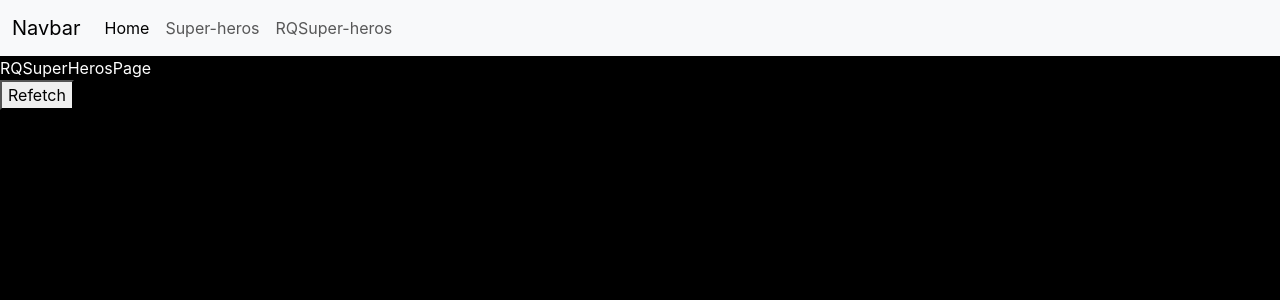
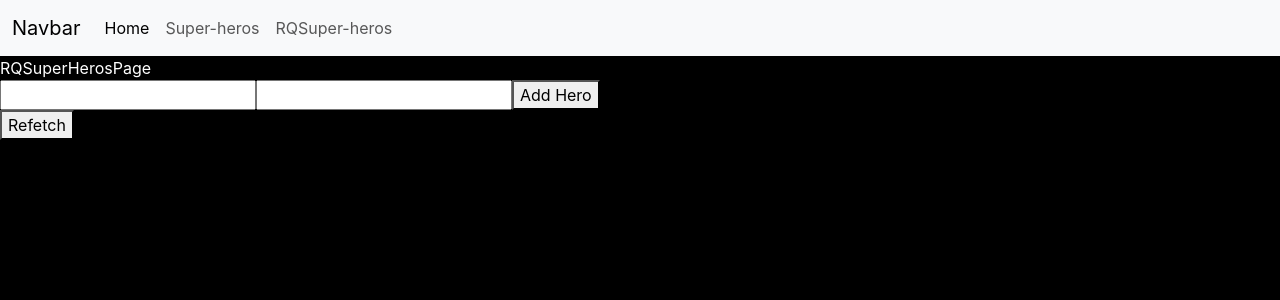
Before and after one commit to ANSH127/React-Fetch-Magic, a React (Create React App) app: page /rq-super-heros in a window 1280 px wide. Shown: the top 300 px of the page. Built offline with nearby package versions, Linux system fonts and the light colour scheme.

Commit message:
using mutation

```diff
--- a/db.json
+++ b/db.json
@@ -14,6 +14,11 @@
       "id": 3,
       "name": "Wonder Woman",
       "alterEgo": "Princess Diana"
+    },
+    {
+      "name": "The Flash",
+      "alterEgo": "Barry Allen",
+      "id": 4
     }
   ],
   "friends": [
@@ -39,7 +44,11 @@
   "channels": [
     {
       "id": "codevolution",
-        "courses": ["react", "vue", "angular"]
+      "courses": [
+        "react",
+        "vue",
+        "angular"
+      ]
     }
   ],
   "colors": [
@@ -76,5 +85,4 @@
       "label": "purple"
     }
   ]
-
 }
--- a/src/components/RQSuperHerosPage.js
+++ b/src/components/RQSuperHerosPage.js
@@ -1,10 +1,23 @@
 import React from 'react'
 // import { useQuery } from '@tanstack/react-query'
 // import axios from 'axios'
-import {useSuperHerosData} from '../hooks/useSuperHerosData'
+import {useSuperHerosData,useAddSuperHero} from '../hooks/useSuperHerosData'
 import { Link } from 'react-router-dom'
+import { useState } from 'react'
+
 
 export default function RQSuperHerosPage() {
+  const [mydata, setMydata] = useState({
+    name:'',
+    alterEgo:''
+  })
+  const {mutate}=useAddSuperHero()
+
+  const handleClick=()=>{
+    mutate(mydata)
+
+  }
+
 
   const onSuccess=(data)=>{
     console.log('perform some action when the data is fetched successfully',data)
@@ -12,16 +25,27 @@ export default function RQSuperHerosPage() {
   const onError=(error)=>{
     console.log('perform some action when the data is not fetched successfully',error)
   }
+  // eslint-disable-next-line
   const { isLoading, error, data,refetch } = useSuperHerosData(onSuccess,onError)
 
   // if (isLoading) return 'Loading...'
 
   if (error) return 'An error has occurred: ' + error.message
 
-  console.log(data)
+  // console.log(data)
   return (
     <>
     <div>RQSuperHerosPage</div>
+    <div>
+      <input type="text" value={mydata.name}
+      onChange={(e)=>setMydata({...mydata,name:e.target.value})}/>
+      <input type="text" value={mydata.alterEgo}
+      onChange={(e)=>setMydata({...mydata,alterEgo:e.target.value})}/>
+      <button onClick={handleClick}>Add Hero</button>
+
+
+
+    </div>
     <button onClick={refetch}>
       Refetch
 
--- a/src/hooks/useSuperHerosData.js
+++ b/src/hooks/useSuperHerosData.js
@@ -1,5 +1,5 @@
 
-import { useQuery } from '@tanstack/react-query'
+import { useQuery,useMutation } from '@tanstack/react-query'
 import axios from 'axios'
 
 export const useSuperHerosData = (onSuccess,onError) =>useQuery({
@@ -17,3 +17,11 @@ export const useSuperHerosData = (onSuccess,onError) =>useQuery({
 
 
   })
+
+  export const useAddSuperHero = () =>useMutation({
+    mutationFn: (data) =>
+      axios.post('http://localhost:4000/superheroes',data),
+    onSuccess:()=>console.log('data added successfully'),
+    onError:()=>console.log('data not added successfully'),
+
+  })
```
Lines whose indentation alone changed are shown as unchanged.
